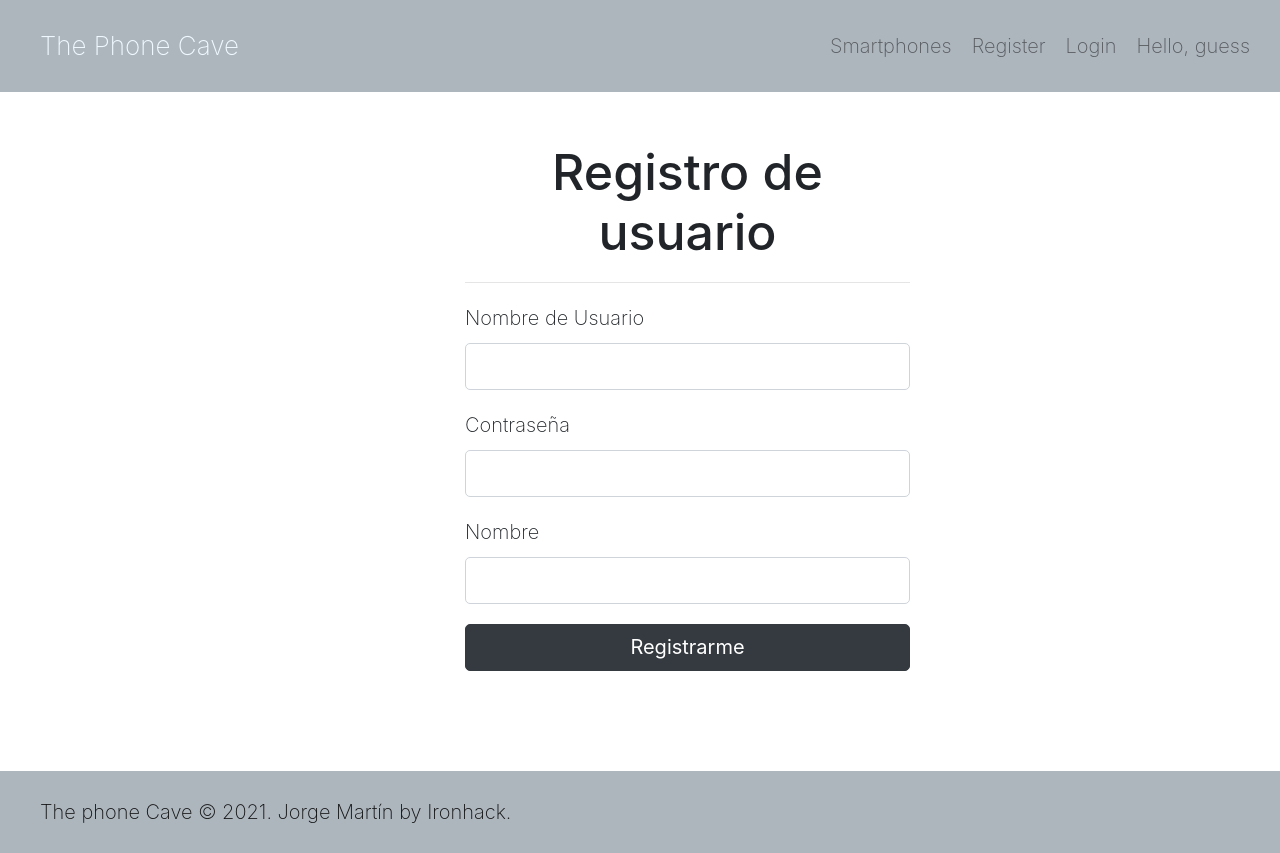
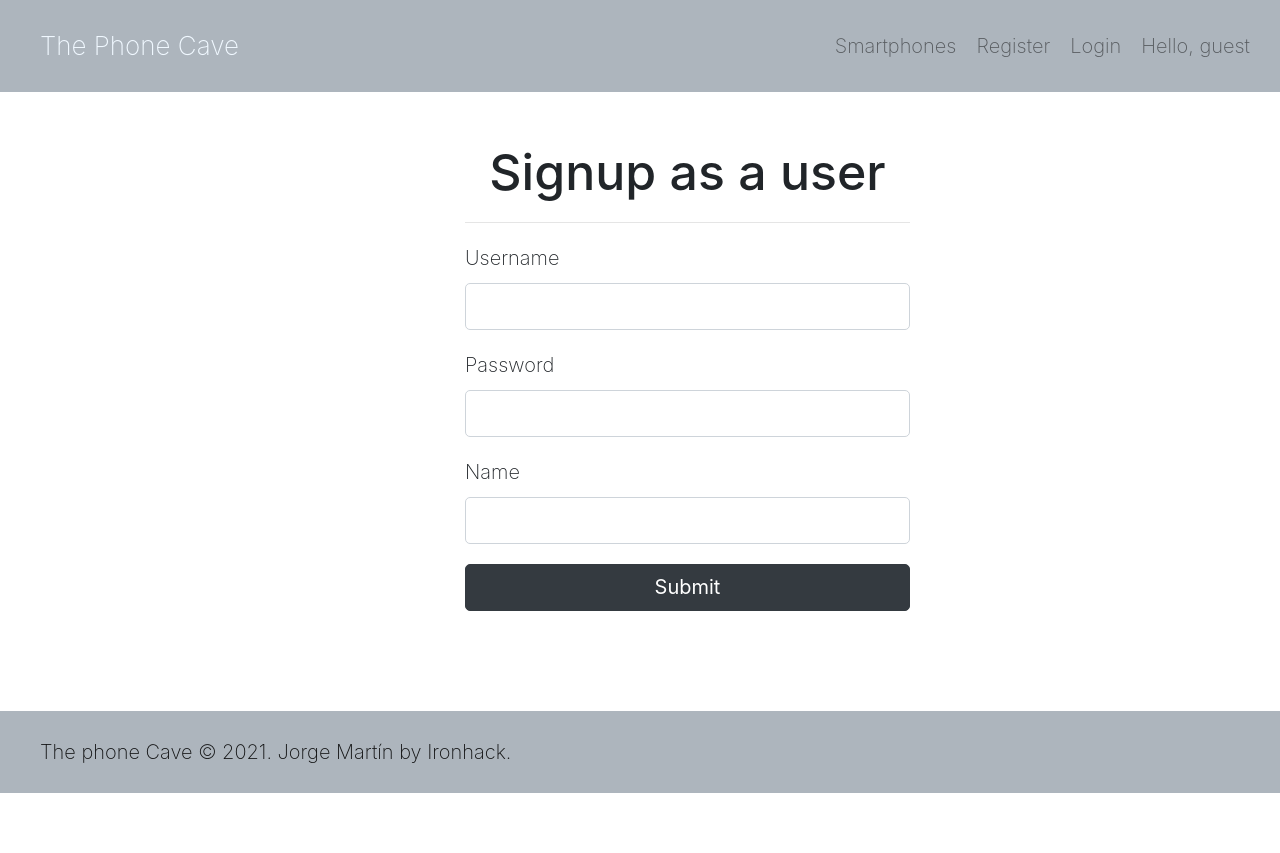
Before and after one commit to VictorRodriguezIronhack/reto_web, a React (Create React App) app in the folder client/: page /registro in a window 1280 px wide. After the commit the page ends 800 px from the top, so only its background shows below. Built offline with nearby package versions, Linux system fonts and the light colour scheme; no server answers.

Commit message:
English signup form

```diff
--- a/client/src/components/layout/Navbar/Navbar.js
+++ b/client/src/components/layout/Navbar/Navbar.js
@@ -51,7 +51,7 @@ class navbar extends Component {
                                     </Link>
                                 </>
                         }
-                        <Nav.Link as="div">Hello, {this.props.loggedUser ? this.props.loggedUser.username : 'guess'}</Nav.Link>
+                        <Nav.Link as="div">Hello, {this.props.loggedUser ? this.props.loggedUser.username : 'guest'}</Nav.Link>
                     </Nav>
                 </Navbar.Collapse>
             </Navbar>
--- a/client/src/components/pages/User/Signup/Signup.js
+++ b/client/src/components/pages/User/Signup/Signup.js
@@ -62,23 +62,23 @@ class Signup extends Component {
 
                     <Row>
                         <Col md={{ span: 5, offset: 4 }}>
-                            <h1 style={{ textAlign: "center" }}>Registro de usuario</h1>
+                            <h1 style={{ textAlign: "center" }}>Signup as a user</h1>
                             <hr />
                             <Form onSubmit={this.handleSubmit}>
                                 <Form.Group controlId="username">
-                                    <Form.Label>Nombre de Usuario</Form.Label>
+                                    <Form.Label>Username</Form.Label>
                                     <Form.Control type="text" name="username" onChange={this.handleInputChange} />
                                 </Form.Group>
                                 <Form.Group controlId="password">
-                                    <Form.Label>Contraseña</Form.Label>
+                                    <Form.Label>Password</Form.Label>
                                     <Form.Control type="password" name="password" onChange={this.handleInputChange} />
                                 </Form.Group>
                                 <Form.Group controlId="name">
-                                    <Form.Label>Nombre</Form.Label>
+                                    <Form.Label>Name</Form.Label>
                                     <Form.Control type="text" name="name" onChange={this.handleInputChange} />
                                 </Form.Group>
 
-                                <Button className="btn-dark" style={{ width: "100%" }} variant='ligth' type="submit">Registrarme</Button>
+                                <Button className="btn-dark" style={{ width: "100%" }} variant='ligth' type="submit">Submit</Button>
                             </Form>
                         </Col>
                     </Row>
```
Also changed, not shown: 1 other file (tests, documents, lock files or other folders).
